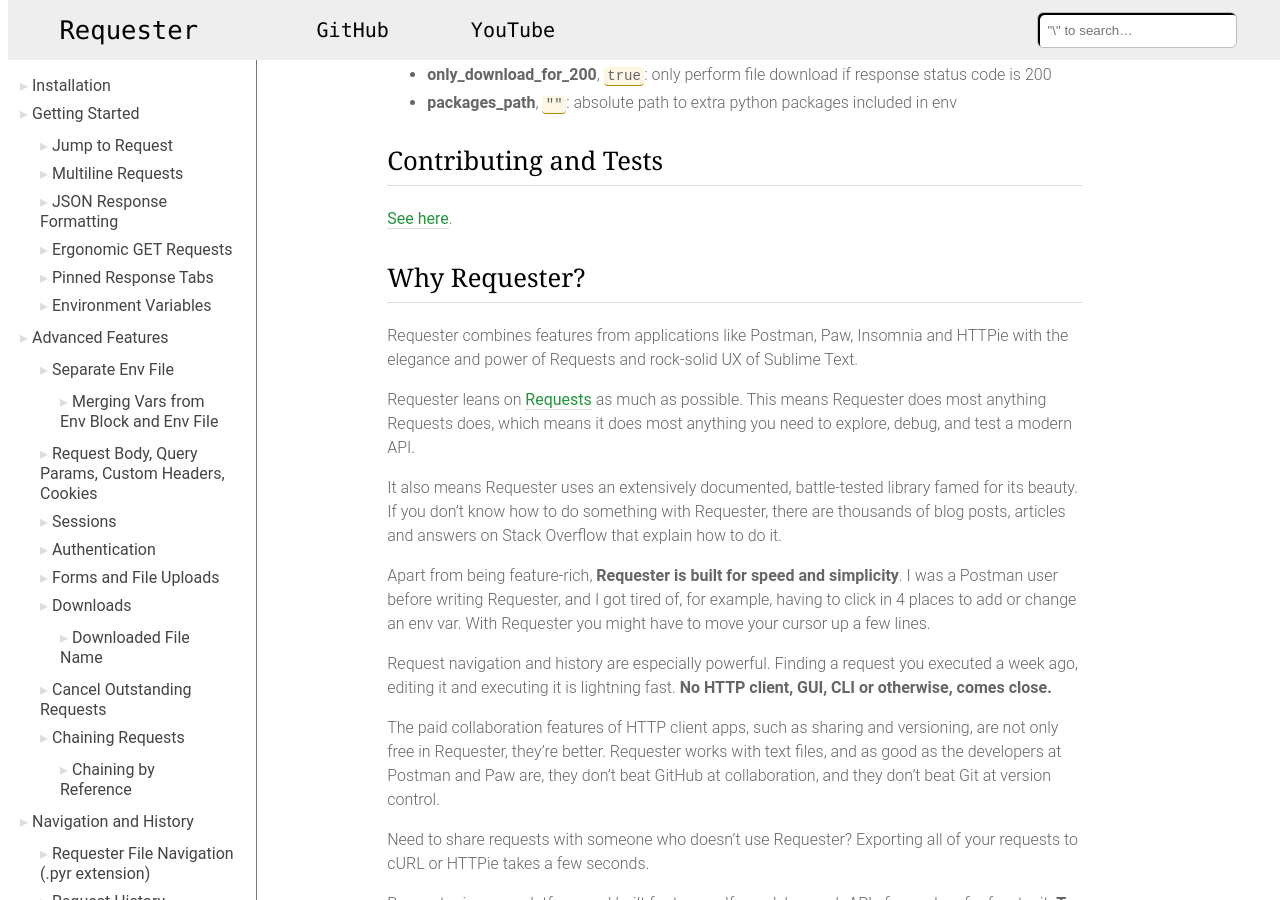
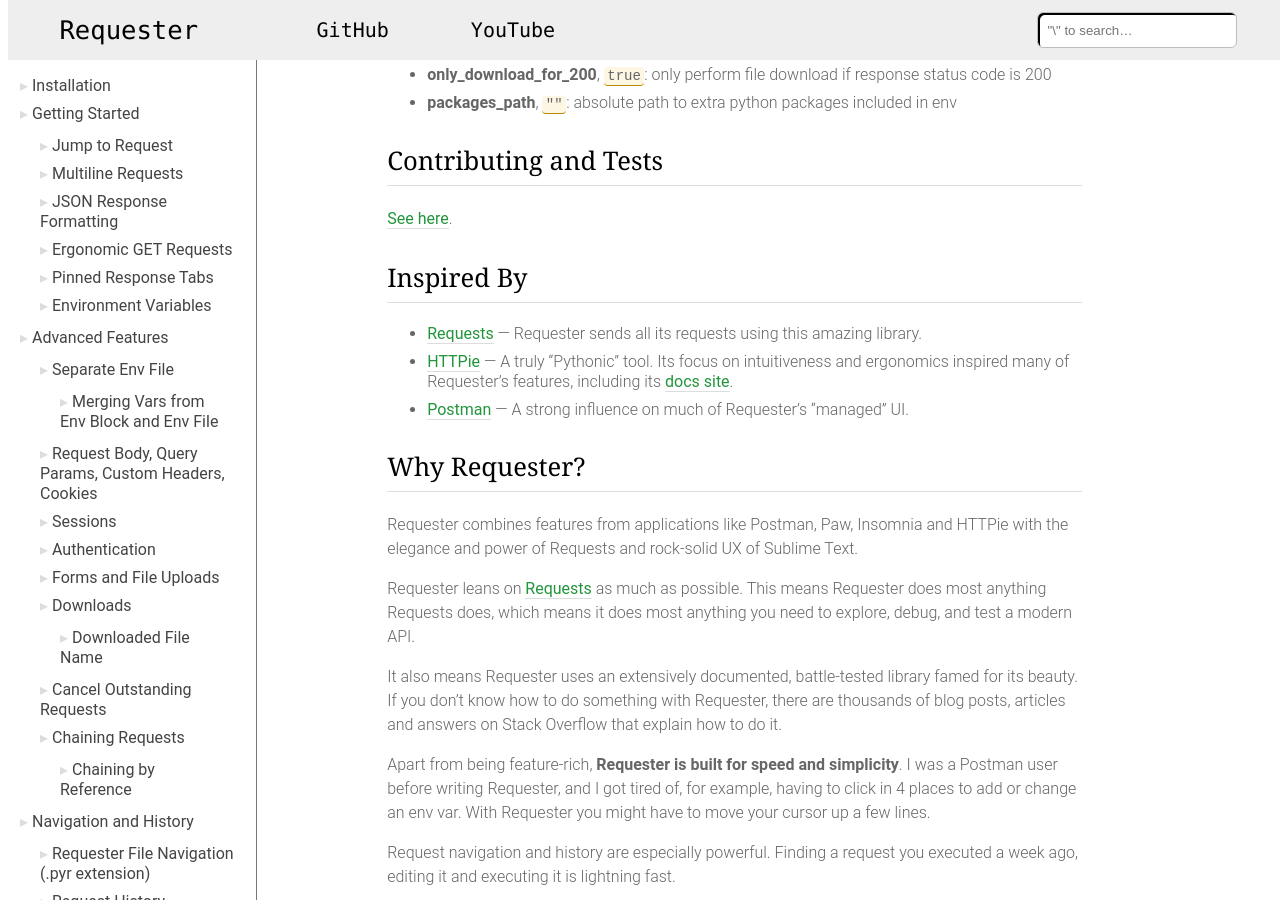
Before and after one commit to kylebebak/Requester, a Jekyll site: the page built from docs/index.html, in a window 1280 px wide and 900 px high, scrolled down 17717 px. Built offline with Jekyll 4.4.1, drawn with Linux system fonts in a browser that asks for light colours; comment, search, counter and statistics services are not loaded.

```diff
--- a/docs/_content/body.md
+++ b/docs/_content/body.md
@@ -577,6 +577,12 @@ Requester's modifiable settings, and their default values. You can override any
 [See here](https://github.com/kylebebak/Requester/blob/master/docs/_content/contributing.md).
 
 
+## Inspired By
+- [Requests](http://docs.python-requests.org/en/master/) — Requester sends all its requests using this amazing library.
+- [HTTPie](https://github.com/jakubroztocil/httpie) — A truly "Pythonic" tool. Its focus on intuitiveness and ergonomics inspired many of Requester's features, including its [docs site](http://requester.org).
+- [Postman](https://www.getpostman.com/) — A strong influence on much of Requester's "managed" UI.
+
+
 ## Why Requester?
 Requester combines features from applications like Postman, Paw, Insomnia and HTTPie with the elegance and power of Requests and rock-solid UX of Sublime Text.
 
@@ -586,4 +592,4 @@ It also means Requester uses an extensively documented, battle-tested library fa
 
 Apart from being feature-rich, __Requester is built for speed and simplicity__. I was a Postman user before writing Requester, and I got tired of, for example, having to click in 4 places to add or change an env var. With Requester you might have to move your cursor up a few lines.
 
-Request navigation and history are especially powerful. Finding a request you executed a week ago, editing it and executing it is lightning fast. __No HTTP client, GUI, CLI or otherwise, comes close.__
+Request navigation and history are especially powerful. Finding a request you executed a week ago, editing it and executing it is lightning fast.
--- a/docs/_content/toc.md
+++ b/docs/_content/toc.md
@@ -37,4 +37,5 @@
 - [Response Tab Commands](#response-tab-commands)
 - [Settings](#settings)
 - [Contributing and Tests](#contributing-and-tests)
+- [Inspired By](#inspired-by)
 - [Why Requester?](#why-requester)
--- a/docs/_includes/google-analytics.html
+++ b/docs/_includes/google-analytics.html
@@ -4,7 +4,7 @@
   m=s.getElementsByTagName(o)[0];a.async=1;a.src=g;m.parentNode.insertBefore(a,m)
   })(window,document,'script','https://www.google-analytics.com/analytics.js','ga');
 
-  ga('create', 'UA-74872715-1', 'auto');
+  ga('create', 'UA-106637298-1', 'auto');
   ga('send', 'pageview');
 
 </script>
```
Also changed, not shown: commands/auth.py (+11 -0 lines), README.md.
